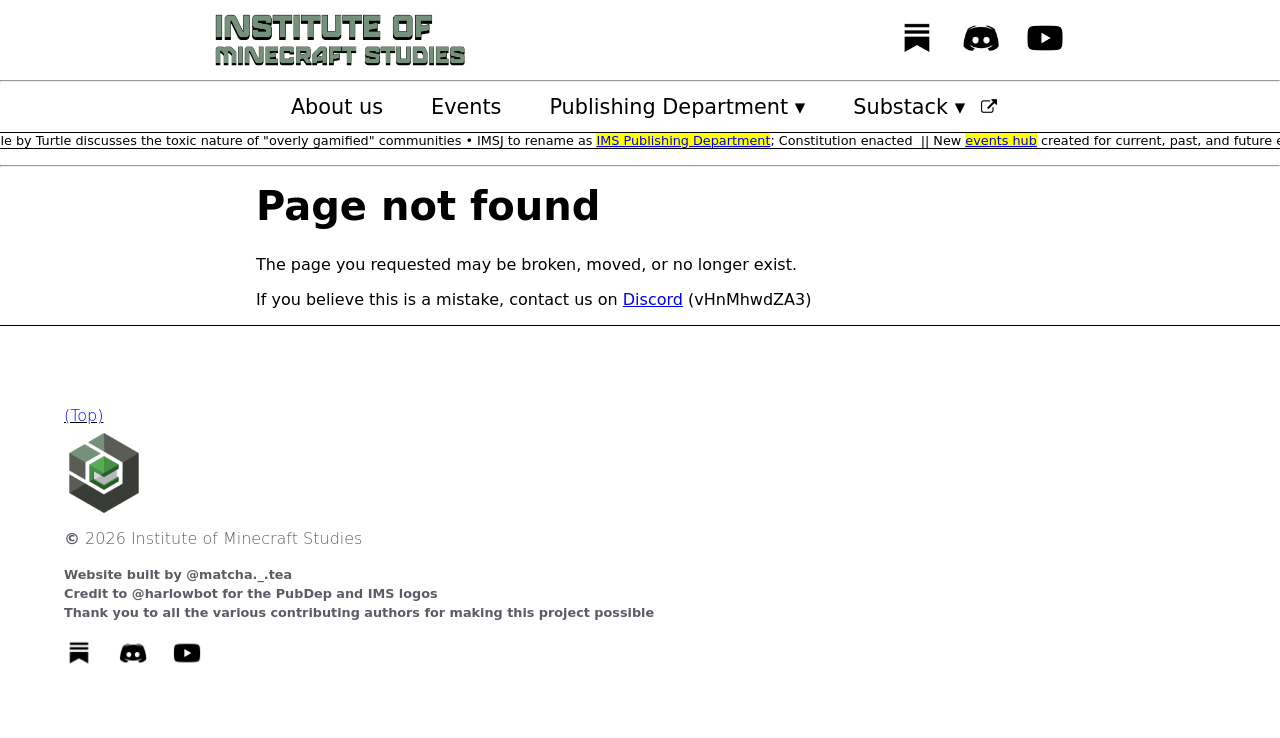
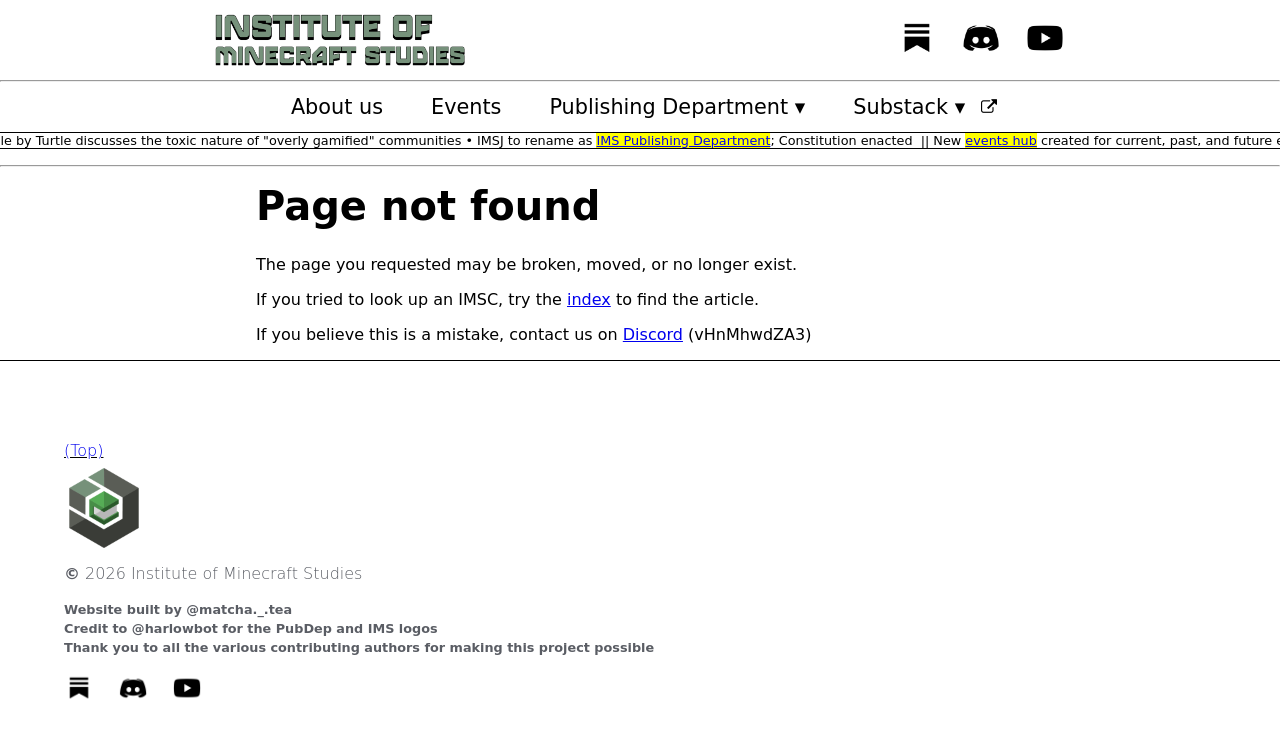
Before and after one commit to imsresearch/ims-website, a React (Vite) app: page /404 in a window 1280 px wide. Shown: the top 738 px of the page. Built offline with nearby package versions, Linux system fonts and the light colour scheme.

Commit message:
Update 404 page to include IMSC redirect

```diff
--- a/src/pages/404.jsx
+++ b/src/pages/404.jsx
@@ -23,6 +23,7 @@
                 <div className="nf-content">
                     <h1>Page not found</h1>
                     <p>The page you requested may be broken, moved, or no longer exist.</p>
+                    <p>If you tried to look up an IMSC, try the <a href="/pubdep/imspd-index?IMSC=true">index</a> to find the article.</p>
                     <p>If you believe this is a mistake, contact us on <a href="https://discord.gg/vHnMhwdZA3">Discord</a> (vHnMhwdZA3)</p>
                 </div>
             </main>
```
